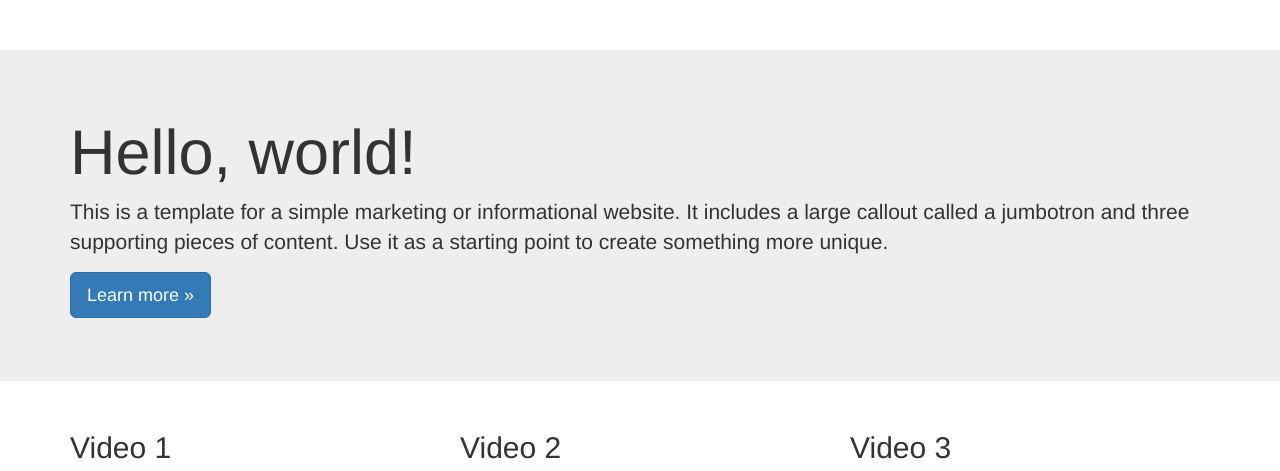
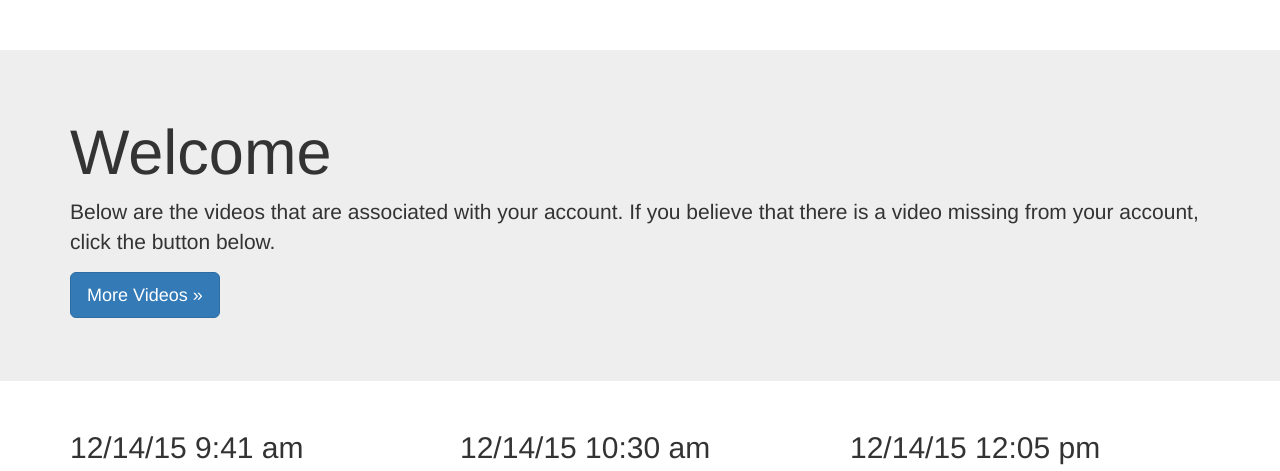
Before and after one commit to mayja1/mayja1.github.io, a plain HTML site: page main.html in a window 1280 px wide. Shown: the top 471 px of the page. Drawn offline with nearby package versions, Linux system fonts and the light colour scheme; a script that the page names is missing; files whose address does not match are found by name.

Commit message:
Made some more changes to main

```diff
--- a/main.html
+++ b/main.html
@@ -24,9 +24,9 @@
     <!-- Main jumbotron for a primary marketing message or call to action -->
     <div class="jumbotron">
       <div class="container">
-        <h1>Hello, world!</h1>
-        <p>This is a template for a simple marketing or informational website. It includes a large callout called a jumbotron and three supporting pieces of content. Use it as a starting point to create something more unique.</p>
-        <p><a class="btn btn-primary btn-lg" href="#" role="button">Learn more &raquo;</a></p>
+        <h1>Welcome</h1>
+        <p>Below are the videos that are associated with your account. If you believe that there is a video missing from your account, click the button below.</p>
+        <p><a class="btn btn-primary btn-lg" href="#" role="button">More Videos &raquo;</a></p>
       </div>
     </div>
 
@@ -34,7 +34,7 @@
       <!-- Example row of columns -->
       <div class="row">
         <div class="col-md-4">
-          <h2>Video 1</h2>
+          <h2>12/14/15 9:41 am</h2>
           <video width="350" controls>
             <source src="out.mp4" type="video/mp4">
             <source src="out.ogg" type="video/ogg">
@@ -42,7 +42,7 @@
           </video>
       </div>
         <div class="col-md-4">
-          <h2> Video 2 </h2>
+          <h2> 12/14/15 10:30 am</h2>
           <video width="350" controls>
             <source src="out.mp4" type="video/mp4">
             <source src="out.ogg" type="video/ogg">
@@ -50,7 +50,7 @@
           </video>
        </div>
         <div class="col-md-4">
-          <h2> Video 3 </h2>
+          <h2> 12/14/15 12:05 pm</h2>
           <video width="350" controls>
             <source src="out.mp4" type="video/mp4">
             <source src="out.ogg" type="video/ogg">
```
